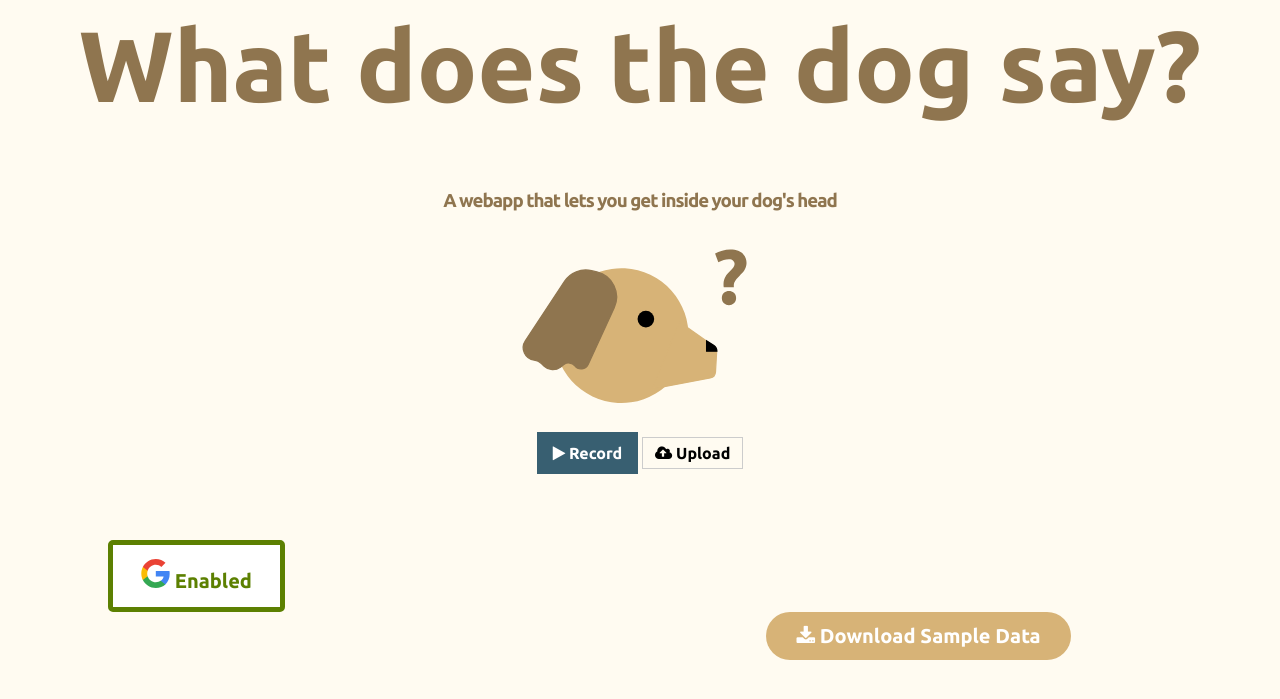
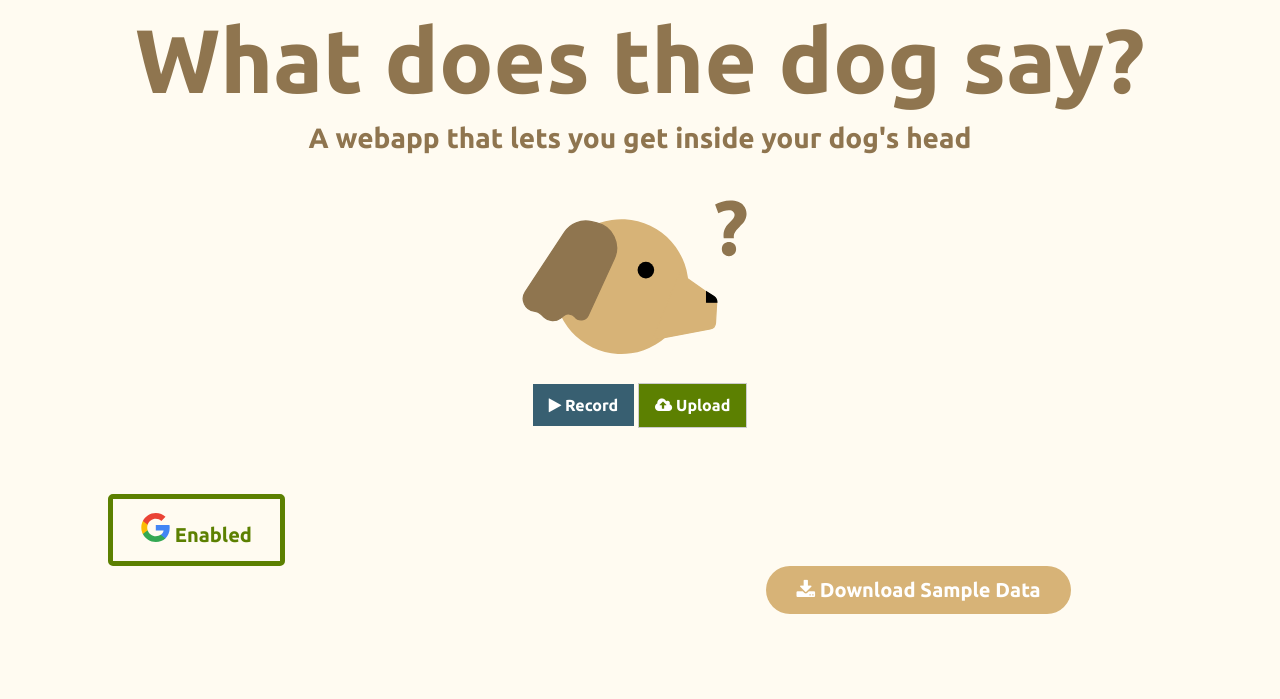
Before and after one commit to neharikapurieng/WhatDoesTheDogSayMLApp, a Flask app: page / in a window 1280 px wide. Shown: the top 699 px of the page. Run offline with Flask 2, Linux system fonts and the light colour scheme.

Commit message:
Styling for pages

```diff
--- a/website/static/style.css
+++ b/website/static/style.css
@@ -1,4 +1,3 @@
-
 * {
   box-sizing: border-box;
   font-family: ubuntu;
@@ -27,15 +26,15 @@ h1 {
   color: #8F754F;
   text-align: center;
   font-weight: bold;
-  font-size: 100px;
+  font-size: 90px;
 }
 
 h3 {
   color: #8F754F;
   text-align: center;
-  font-weight: regular;
-  margin-top: 0px;
-  letter-spacing: -1px;
+  font-weight: bold;
+  margin-top: -50px;
+  font-size: 28px;
 }
 
 .result {
@@ -98,7 +97,7 @@ h3 {
 
 .google {
   border: 2px solid black;
-  background-color: white;
+  background-color: #ffffff00;
   color: black;
   padding: 14px 28px;
   font-size: 16px;
@@ -140,11 +139,20 @@ input[type="file"] {
     display: none;
 }
 .custom-file-upload {
-  border: 1px solid #ccc;
-  display: inline-block;
-  padding: 6px 12px;
-  cursor: pointer;
+    border: 1px solid #ccc;
+    display: inline-block;
+    padding: 12px 16px;
+    height: 45px;
+    cursor: pointer;
+    background-color: #5C8001;
+    color: white;
+    }
+
+
+.custom-file-upload:hover {
+  background-color: #385F71;
 }
+
 .up {
   margin-left: 60%;
   background-color: #D7B377;
@@ -160,3 +168,7 @@ input[type="file"] {
   background-color: #8F754F;
 
 }
+
+.a {
+align: center;
+}
```
